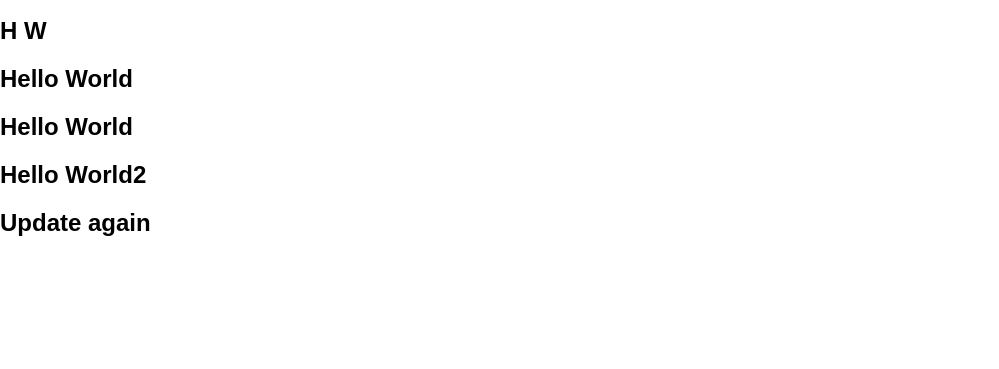
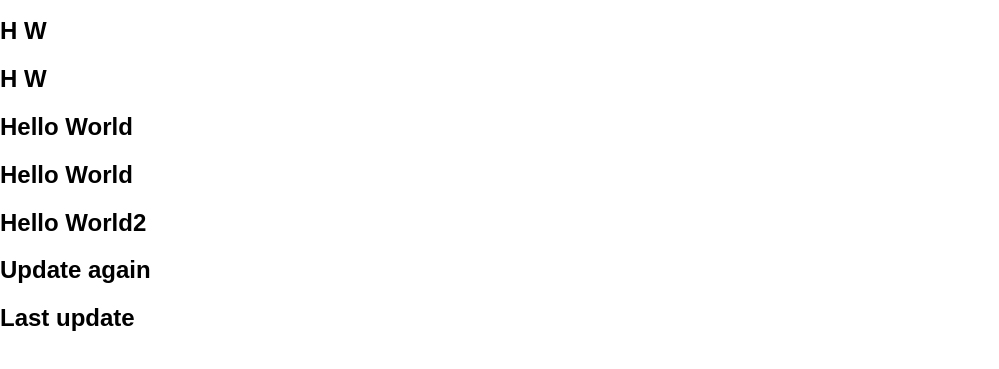
Before and after one commit to ashok6d/my-first-web-app4, a website: page src/index.html in a window 1280 px wide. Shown: the part 183-552 px from the top of the page, without its empty margins (0-999 px from the left). Drawn offline with Linux system fonts and the light colour scheme.

Commit message:
Update index.html

```diff
--- a/src/index.html
+++ b/src/index.html
@@ -13,9 +13,11 @@
     <h1>Vanilla JavaScript App</h1>
   </main>
   <h2>H W </h2>
+  <h2>H W </h2>
 </body>
   <h2>Hello World</h2> <p></p>
   <h2>Hello World</h2> <h2>Hello World2</h2>
   <h2>Update again</h2>
+  <h2>Last update</h2>
 
 </html>
```
